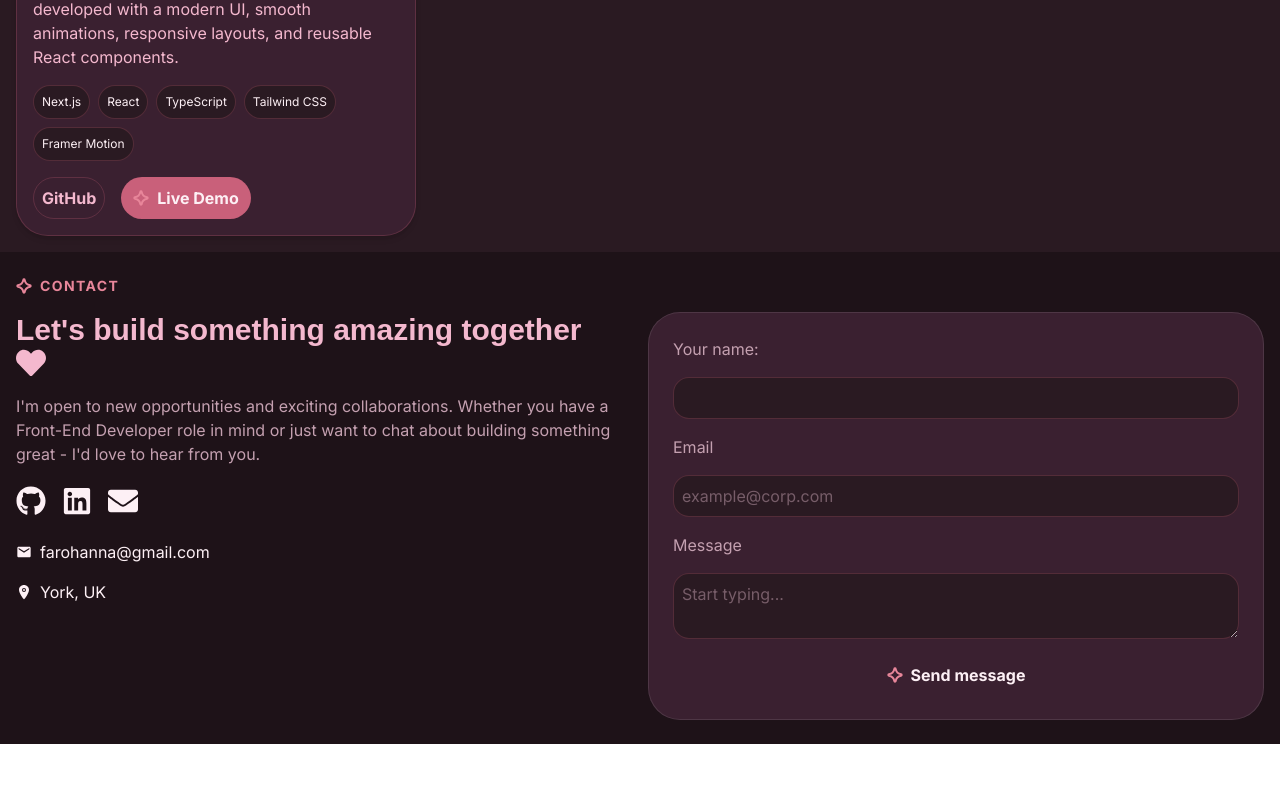
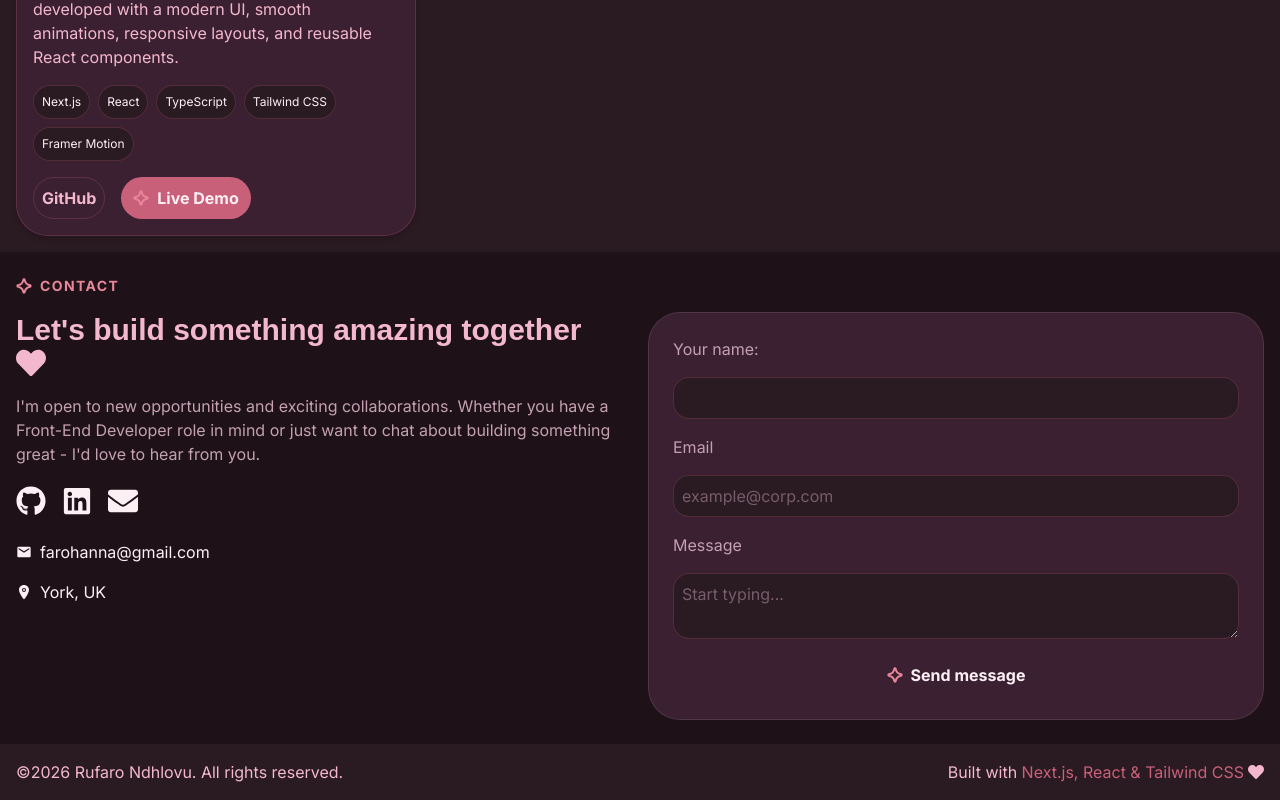
Before and after one commit to rufaro-ndhlovu/PortfolioWebsite, a Next.js app: page / in a window 1280 px wide. Shown: the part 2841-3641 px from the top of the page. Before the commit the page ends 3585 px from the top, so only its background shows below. Built offline with nearby package versions, Linux system fonts and the light colour scheme; a web font is replaced by a local one.

Commit message:
Add Footer component and integrate it into the Home page layout.

```diff
--- a/app/page.tsx
+++ b/app/page.tsx
@@ -5,6 +5,7 @@ import About from "./sections/About";
 import Skills from "./sections/Skills";
 import Projects from "./sections/Projects";
 import Contact from "./sections/Contact";
+import Footer from "./ui/Footer";
 
 export default function Home() {
   return (
@@ -14,6 +15,7 @@ export default function Home() {
       <Skills />
       <Projects />
       <Contact />
+      <Footer />
     </div>
   );
 }
--- a/app/ui/ContactLinks.tsx
+++ b/app/ui/ContactLinks.tsx
@@ -5,7 +5,7 @@ import { FaEnvelope, FaGithub, FaLinkedin } from "react-icons/fa";
 
 export default function ContactLinks() {
   return (
-    <div className="flex  flex-row gap-4 text-3xl sm:right-0 z-100  text-[var(--bg-hero-light)]">
+    <div className="flex flex-row gap-4 text-3xl sm:right-0 z-100  text-[var(--bg-hero-light)]">
       <a
         href="https://github.com/rufaro-ndhlovu"
         target="_blank"
--- /dev/null
+++ b/app/ui/Footer.tsx
@@ -0,0 +1,23 @@
+"use client";
+
+import React from "react";
+import { FaHeart } from "react-icons/fa";
+
+export default function Footer() {
+  return (
+    <footer className="bg-[var(--bg-section)] p-4 flex flex-col md:flex-row justify-center md:justify-between items-center">
+      <div className="text-[var(--pink-light)]">
+        <p>&copy;2026 Rufaro Ndhlovu. All rights reserved.</p>
+      </div>
+      <div className="flex flex-row text-[var(--pink-light)] gap-1 items-center">
+        <p className="">
+          Built with{" "}
+          <span className="text-[var(--pink-main)]">
+            Next.js, React & Tailwind CSS
+          </span>{" "}
+        </p>
+        <FaHeart />
+      </div>
+    </footer>
+  );
+}
```
